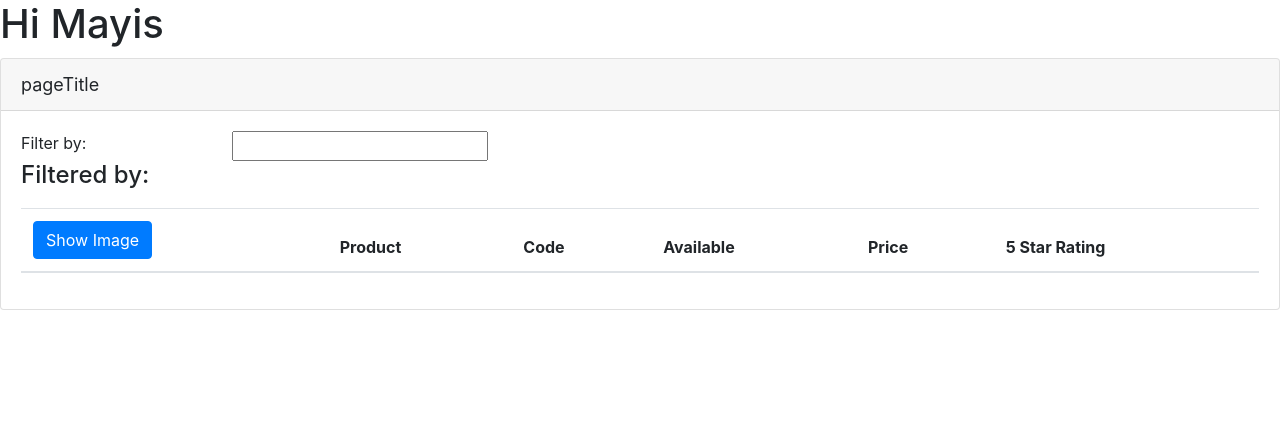
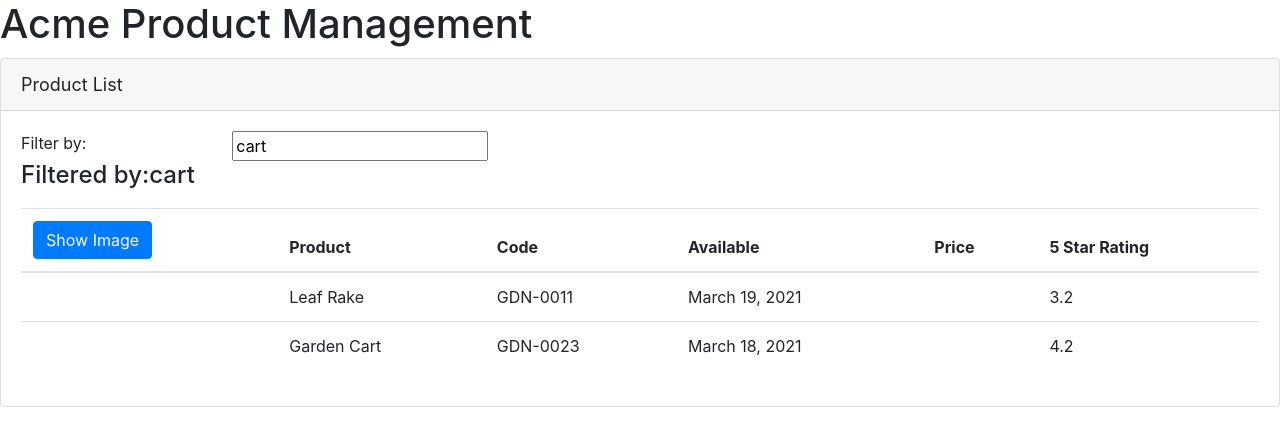
Before and after one commit to Mayis-Mazin/APM, an Angular app: page / in a window 1280 px wide. Shown: the top 446 px of the page. Built offline with nearby package versions, Linux system fonts and the light colour scheme.

Commit message:
(add): Handiling inputs with two-way binding

```diff
--- a/src/app/app.component.ts
+++ b/src/app/app.component.ts
@@ -12,5 +12,5 @@ import { Component } from '@angular/core';
   // styleUrls: ['./app.component.css']
 })
 export class AppComponent {
-  pageTitle:String = 'Hi Mayis';
+  pageTitle:String = 'Acme Product Management';
 }
--- a/src/app/app.module.ts
+++ b/src/app/app.module.ts
@@ -3,6 +3,7 @@ import { BrowserModule } from '@angular/platform-browser';
 import { NgModule } from '@angular/core';
 
 import { AppComponent } from './app.component';
+import { FormsModule } from '@angular/forms';
 
 @NgModule({
   declarations: [
@@ -10,7 +11,8 @@ import { AppComponent } from './app.component';
     ProductListComponent
   ],
   imports: [
-    BrowserModule
+    BrowserModule,
+    FormsModule
   ],
   bootstrap: [AppComponent]
 })
--- a/src/app/products/product-list.component.html
+++ b/src/app/products/product-list.component.html
@@ -1,18 +1,18 @@
 <div class='card'>
     <div class='card-header'>
-        pageTitle
+        {{productTitle}}
     </div>
     <!-- Filter by -->
     <div class='card-body'>
         <div class='row'>
-            <div class='col-md-2'>Filter by:</div>
+            <div class='col-md-2'>Filter by: </div>
             <div class='col-md-4'>
-                <input type='text'/>
+                <input type='text' [(ngModel)]='listFilter' />
             </div>
         </div>
         <div class='row'>
             <div class='col-md-6'>
-                <h4>Filtered by:</h4>
+                <h4>Filtered by:{{listFilter}}</h4>
             </div>
         </div>
         <!--Table-->
@@ -22,8 +22,8 @@
                     <tr>
                         <th>
                             <!-- To Show The Product Img-->
-                            <button class='btn btn-primary'>
-                                Show Image
+                            <button class='btn btn-primary' (click)='toggleImage()'>
+                                {{showImage ? 'Hide' : 'Show'}} Image
                             </button>
                         </th>
                         <th>Product</th>
@@ -33,9 +33,21 @@
                         <th>5 Star Rating</th>
                     </tr>
                 </thead>
-               <tbody>
-
-               </tbody>
+                <tbody>
+                    <tr *ngFor='let product of products'>
+                        <td>
+                            <img *ngIf='showImage' [src]='product.imgUrl'
+                            [title]='product.productName'
+                            [style.width.px]='imageWidth'
+                            [style.margin.px]='imageMargin'>
+                        </td>
+                        <td>{{product.productName}}</td>
+                        <td>{{product.productCode}}</td>
+                        <td>{{product.releaseDate}}</td>
+                        <td>{{product.Price}}</td>
+                        <td>{{product.starRating}}</td>
+                    </tr>
+                </tbody>
             </table>
         </div>
     </div>
--- a/src/app/products/product.list.component.ts
+++ b/src/app/products/product.list.component.ts
@@ -1,7 +1,39 @@
 import { Component } from '@angular/core';
-
+import{FormsModule}from '@angular/forms'
 @Component({
   selector: 'pm-products',
-  templateUrl: './product-list.component.html'
+  templateUrl: './product-list.component.html',
 })
-export class ProductListComponent {}
+export class ProductListComponent {
+  productTitle: string = 'Product List';
+  imageWidth:number=50;
+  imageMargin:number=2;
+  showImage:boolean = false;
+  listFilter:string='cart'
+  products: any[] = [
+    {
+      productId: 1,
+      productName: 'Leaf Rake',
+      productCode: 'GDN-0011',
+      releaseDate: 'March 19, 2021',
+      description: 'Leaf rake with 48-inch wooden handle.',
+      price: 19.95,
+      starRating: 3.2,
+      imageUrl: 'assets/images/leaf_rake.png',
+    },
+    {
+      productId: 2,
+      productName: 'Garden Cart',
+      productCode: 'GDN-0023',
+      releaseDate: 'March 18, 2021',
+      description: '15 gallon capacity rolling garden cart',
+      price: 32.99,
+      starRating: 4.2,
+      imageUrl: 'assets/images/garden_cart.png',
+    },
+  ];
+
+  toggleImage(): void {
+    this.showImage = !this.showImage;
+  }
+}
```
